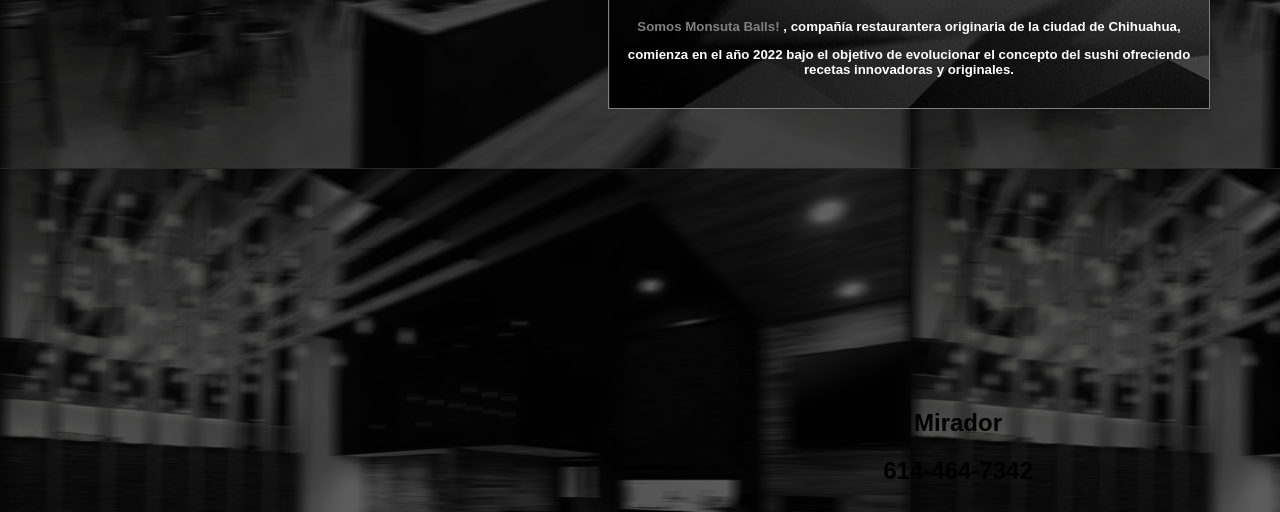
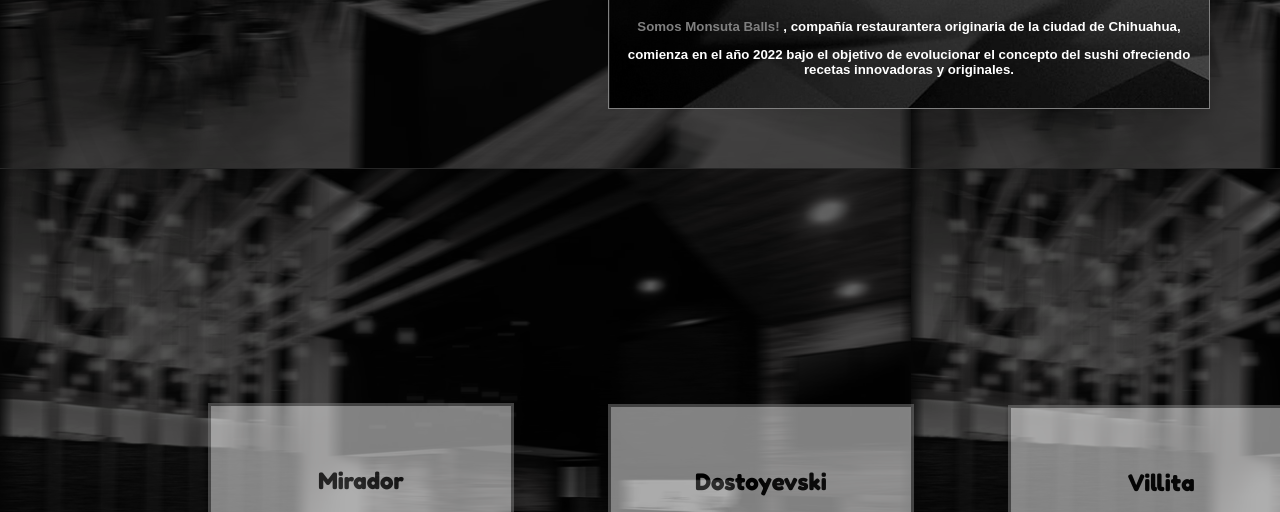
Before and after one commit to MonsutaBalls/MonsutaBalls, a plain HTML site: page index.html in a window 1280 px wide. Shown: the part 435-947 px from the top of the page. Drawn offline with Linux system fonts and the light colour scheme.

Commit message:
Update body.css

```diff
--- a/css/body.css
+++ b/css/body.css
@@ -105,7 +105,7 @@
 		left:400px;
 		color: white;
 	}
-.Telefono1
+.telefono1
 	{
 		position: relative;
 		background-color: white;
@@ -119,7 +119,7 @@
 
 	}
 
-.Telefono2
+.telefono2
 	{
 		position: relative;
 		background-color: white;
@@ -133,7 +133,7 @@
 
 	}
 
-.Telefono3
+.telefono3
 	{
 		position: relative;
 		background-color: white;
@@ -147,7 +147,7 @@
 
 	}
 
-.Telefono4
+.telefono4
 	{
 		position: relative;
 		background-color: white;
```
